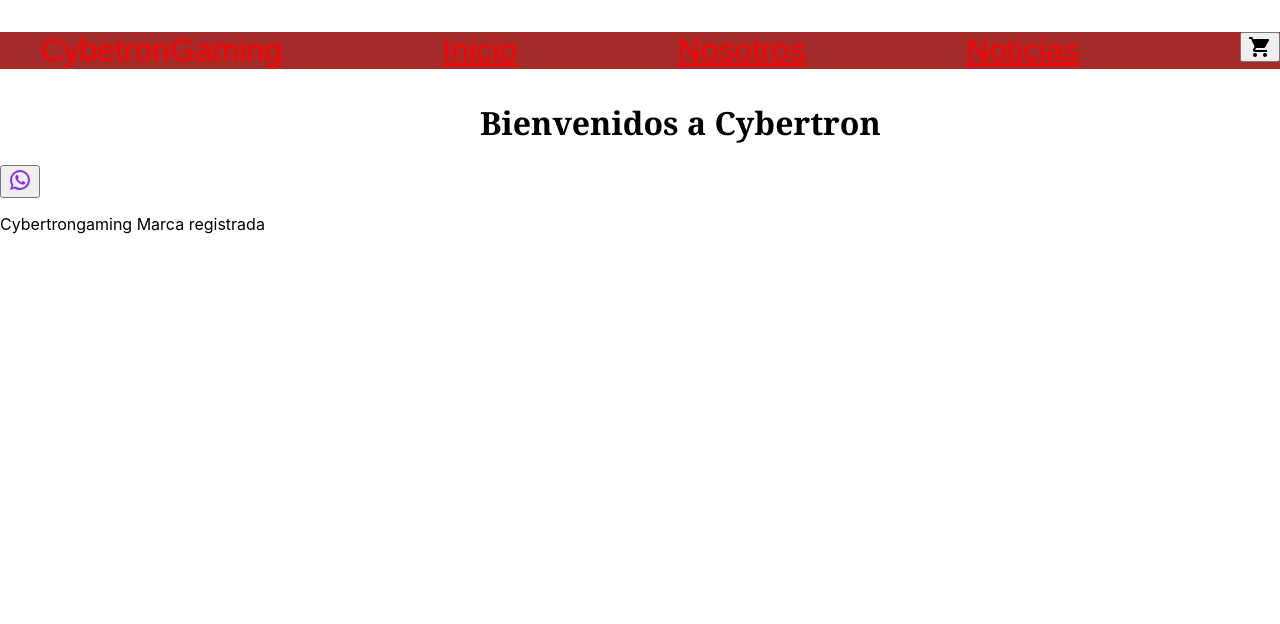
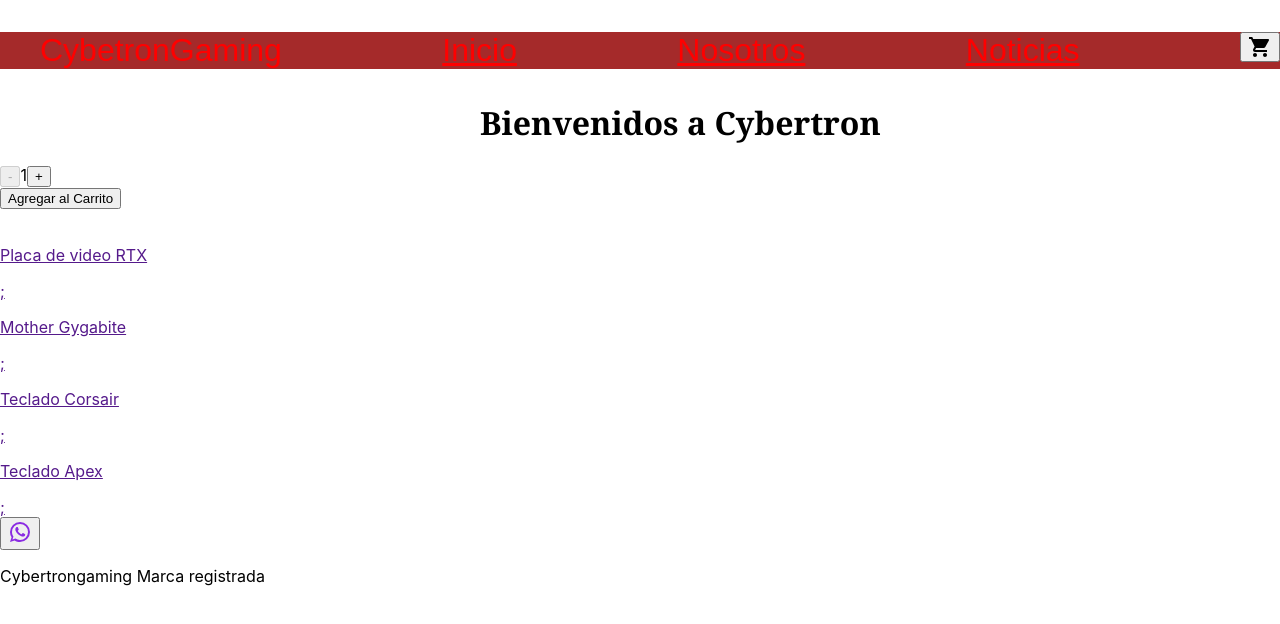
Before and after one commit to Ignacio5991/cybertron-app, a React (Create React App) app: page / in a window 1280 px wide. Shown: the top 624 px of the page. Built offline with nearby package versions, Linux system fonts and the light colour scheme.

Commit message:
Creamos las cards de los productos mediante map y promises

```diff
--- /dev/null
+++ b/src/componentes/Item.jsx
@@ -0,0 +1,11 @@
+import { ClassNames } from '@emotion/react';
+import React from 'react';
+const Item = ({ info }) => {
+  return (
+    <a href="">
+      <img src={info.image} />
+      <p>{info.title}</p>;
+    </a>
+  );
+};
+export default Item;
--- /dev/null
+++ b/src/componentes/ItemList.jsx
@@ -0,0 +1,6 @@
+import React from 'react';
+import Item from './Item';
+const ItemList = ({ data = [] }) => {
+  return data.map((perifericos) => <Item key={perifericos.id} info={perifericos} />);
+};
+export default ItemList;
--- /dev/null
+++ b/src/componentes/Itemcount.jsx
@@ -0,0 +1,25 @@
+import React, { useState } from 'react';
+export const Itemcount = ({ initial, stock, onAdd }) => {
+  const [count, setCount] = useState(initial);
+  const decrease = () => {
+    setCount(count - 1);
+  };
+  const increase = () => {
+    setCount(count + 1);
+  };
+  return (
+    <div className="counter">
+      <button disabled={count <= 1} onClick={decrease}>
+        -
+      </button>
+      <spam>{count}</spam>
+      <button disabled={count >= stock} onClick={increase}>
+        +
+      </button>
+      <div>
+        <button>Agregar al Carrito</button>
+      </div>
+    </div>
+  );
+};
+export default Itemcount;
--- a/src/componentes/Itemlistcontainer.jsx
+++ b/src/componentes/Itemlistcontainer.jsx
@@ -1,9 +1,32 @@
-import React from 'react';
+import React, { useState, useEffect } from 'react';
 import '../estilos/EstilosTitulos.css';
+import Itemcount from './Itemcount';
+import ItemList from './ItemList';
 export default function Itemlistcontainer(greeting) {
+  const perifericos = [
+    { id: 1, image: '', title: 'Placa de video RTX' },
+    { id: 2, image: '', title: 'Mother Gygabite' },
+    { id: 3, image: '', title: 'Teclado Corsair' },
+    { id: 4, imgage: '', title: 'Teclado Apex' },
+  ];
+  const [data, setData] = useState([]);
+
+  useEffect(() => {
+    const getdata = new Promise((resolve) => {
+      setTimeout(() => {
+        resolve(perifericos);
+      }, 2000);
+    });
+    getdata.then((res) => setData(res));
+  }, []);
+  const onAdd = (quantity) => {
+    console.log(`compraste {$quantity} unidades`);
+  };
   return (
     <div>
       <h1 className="Titulos">Bienvenidos a Cybertron</h1>
+      <Itemcount initial={1} stock={4} onAdd={onAdd} />
+      <ItemList data={data} />
     </div>
   );
 }
```
